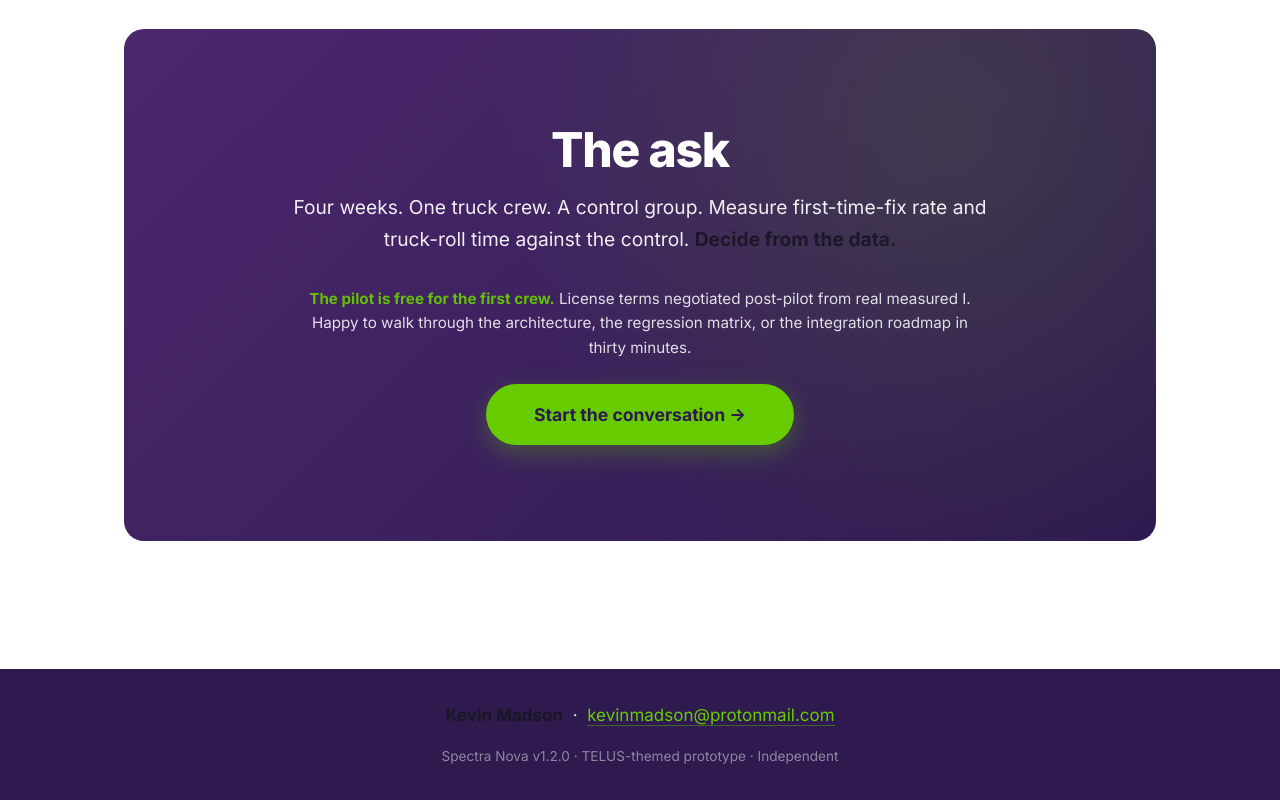
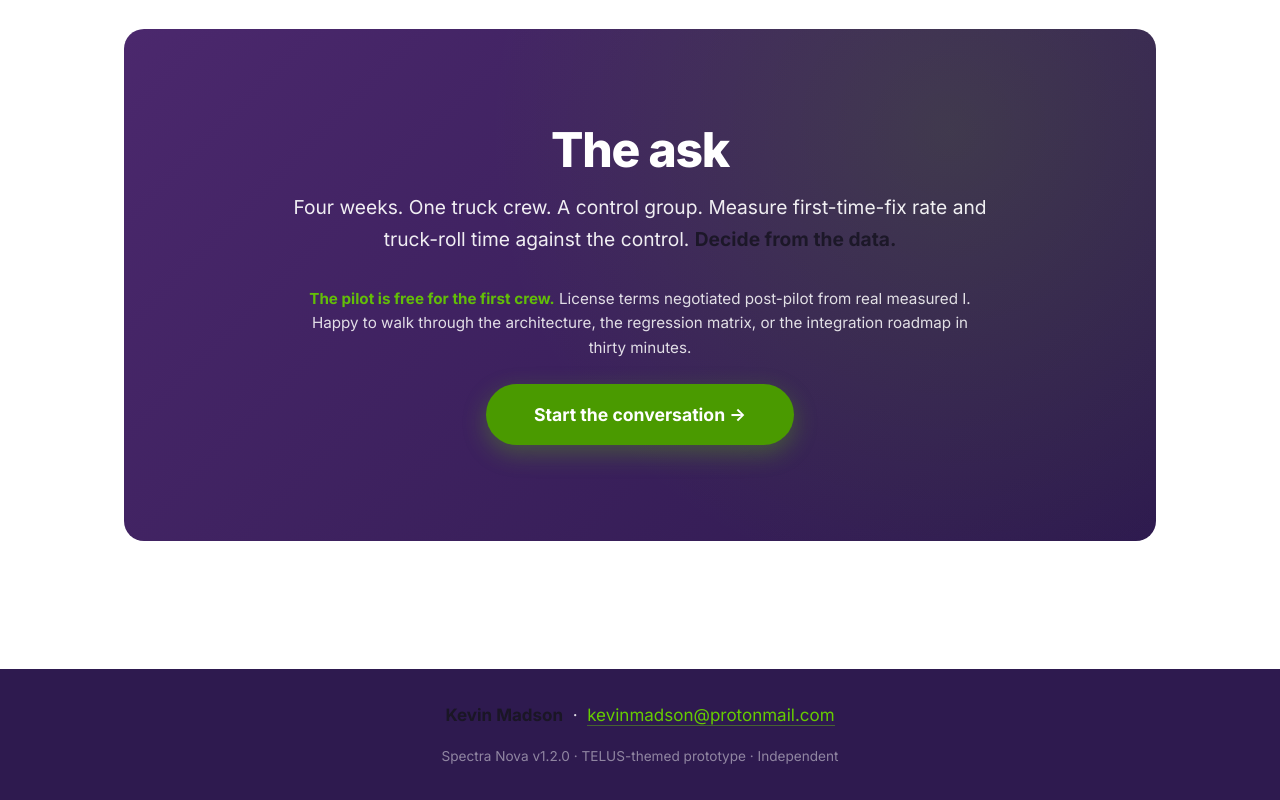
Before and after one commit to KiwiMaddog2020/spectra-nova-pitch, a plain HTML site: page index.html in a window 1280 px wide. Shown: the part 7655-8455 px from the top of the page. Drawn offline with Linux system fonts and the light colour scheme.

Commit message:
Fix CTA button: white text on darker-green background for legibility

```diff
--- a/index.html
+++ b/index.html
@@ -437,20 +437,22 @@
         .cta-tagline { font-size: 1.2rem; max-width: 700px; margin: 0 auto var(--s-6); opacity: 0.92; }
         .cta-button {
             display: inline-block;
-            background: var(--accent-green);
-            color: var(--telus-purple-deep);
+            background: var(--accent-green-dark);
+            color: white;
             padding: var(--s-4) var(--s-7);
             border-radius: 100px;
             font-weight: 700;
             font-size: 1.1rem;
             border: none;
+            border-bottom: none;
             transition: all 0.2s;
             box-shadow: 0 8px 24px rgba(102,204,0,0.3);
         }
         .cta-button:hover {
             transform: translateY(-2px);
             box-shadow: 0 12px 32px rgba(102,204,0,0.5);
-            color: var(--telus-purple-deep);
+            background: var(--accent-green);
+            color: white;
         }
 
         /* ── Footer ───────────────────────────────────────────────── */
```
